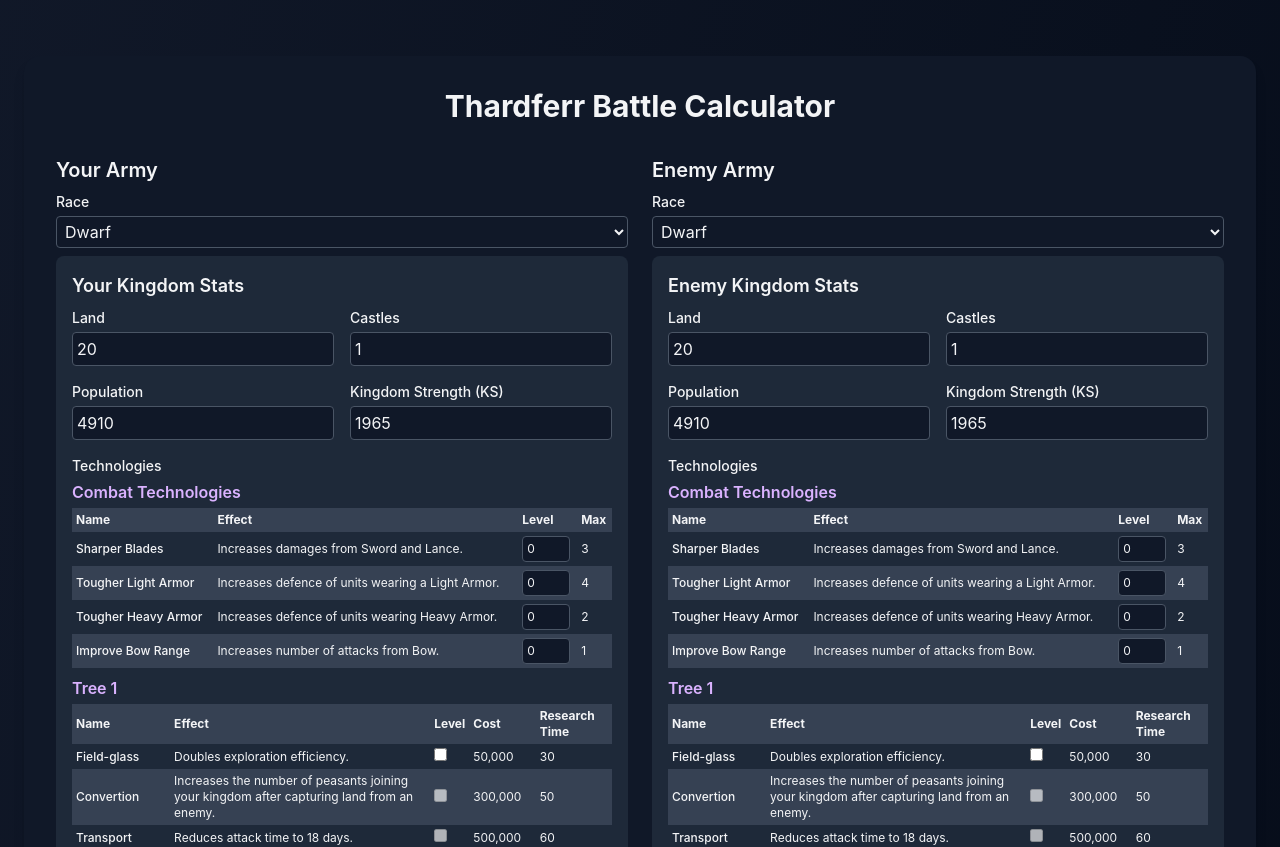
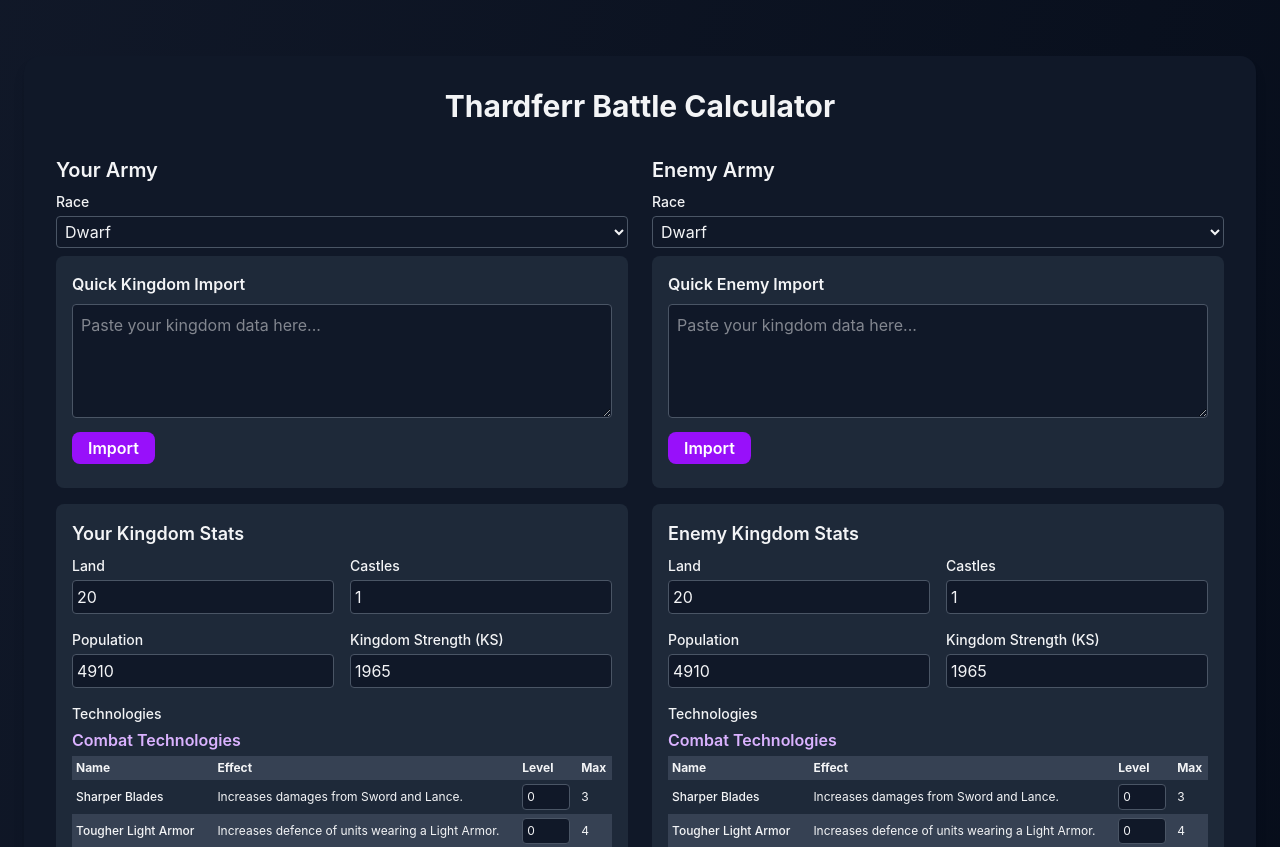
Before and after one commit to ThomasVickers-Regis/thardferr-calculator, a Next.js app: page / in a window 1280 px wide. Shown: the top 847 px of the page. Built offline with nearby package versions, Linux system fonts and the light colour scheme.

Commit message:
importer added

```diff
--- a/app/BuildingTable.tsx
+++ b/app/BuildingTable.tsx
@@ -12,6 +12,8 @@ interface BuildingTableProps {
   setKingdomStats: React.Dispatch<React.SetStateAction<KingdomStats>>;
   ratios: Record<string, number>;
   setRatios: React.Dispatch<React.SetStateAction<Record<string, number>>>;
+  manualOverride?: Record<string, boolean>;
+  setManualOverride?: React.Dispatch<React.SetStateAction<Record<string, boolean>>>;
 }
 
 const DEFAULT_RATIOS: Record<string, number> = {
@@ -30,9 +32,11 @@ const DEFAULT_RATIOS: Record<string, number> = {
   'Castle': 0 // handled separately
 };
 
-const BuildingTable: React.FC<BuildingTableProps> = ({ buildings, setBuildings, land, castles, race, population, setKingdomStats, ratios, setRatios }) => {
+const BuildingTable: React.FC<BuildingTableProps> = ({ buildings, setBuildings, land, castles, race, population, setKingdomStats, ratios, setRatios, manualOverride: propManualOverride, setManualOverride: propSetManualOverride }) => {
   // Manual override state
-  const [manualOverride, setManualOverride] = useState<Record<string, boolean>>({});
+  const [internalManualOverride, internalSetManualOverride] = useState<Record<string, boolean>>({});
+  const manualOverride = propManualOverride || internalManualOverride;
+  const setManualOverride = propSetManualOverride || internalSetManualOverride;
   const prevLandRef = useRef(land);
 
   // Helper: get default ratio for a building
--- /dev/null
+++ b/app/QuickKingdomImport.tsx
@@ -0,0 +1,147 @@
+import React, { useState } from 'react';
+import { Army, Buildings, KingdomStats } from '@/types';
+
+interface QuickKingdomImportProps {
+  setArmy: (army: Army) => void;
+  setBuildings: (buildings: Buildings) => void;
+  setStats: (stats: KingdomStats) => void;
+  army: Army;
+  buildings: Buildings;
+  stats: KingdomStats;
+  label?: string;
+  setRace?: (race: string) => void; // Optional, for auto-detecting race
+  onAfterImport?: (buildings: Buildings, stats: Partial<KingdomStats>, army: Army) => void;
+}
+
+// Known units by race for detection
+const RACE_UNITS: Record<string, string[]> = {
+  Dwarf: ['HammerWheilder', 'AxeMan', 'LightCrossbowman', 'HeavyCrossbowman', 'Shieldbearer', 'Runner'],
+  Elf: ['Swordman', 'Lanceman', 'Caragous', 'Archer', 'EliteArcher', 'Mage'],
+  Gnome: ['Infantry', 'Militia', 'Rider', 'RockThrower', 'Catapult', 'Balista'],
+  Human: ['Infantry', 'Pikeman', 'Archer', 'Knight', 'HeavyInfantry', 'MountedArcher'],
+  Orc: ['Rusher', 'Slother', 'Slinger', 'ShadowWarrior', 'WolfMaster', 'AxeThrower'],
+  Undead: ['SkeletalLegion', 'PhantomArcher', 'DarkKnight', 'AbominationCaragous', 'WraithRider', 'WraithPikeman'],
+};
+
+function detectRace(army: Army): string | null {
+  let bestMatch: string | null = null;
+  let maxMatches = 0;
+  for (const [race, units] of Object.entries(RACE_UNITS)) {
+    let matches = 0;
+    for (const unit of units) {
+      if (army[unit] !== undefined) matches++;
+    }
+    if (matches > maxMatches) {
+      maxMatches = matches;
+      bestMatch = race;
+    }
+  }
+  return bestMatch;
+}
+
+function parseKingdomText(text: string) {
+  const army: Army = {};
+  const buildings: Buildings = {};
+  const stats: Partial<KingdomStats> = {};
+  let errors: string[] = [];
+
+  // Army
+  const armyMatch = text.match(/Army:([\s\S]*?)(?=Buildings:|$)/i);
+  if (armyMatch) {
+    const armyStr = armyMatch[1];
+    const unitPairs = armyStr.split(',');
+    for (const pair of unitPairs) {
+      const m = pair.match(/([A-Za-z ]+):\s*(\d+)/);
+      if (m) {
+        const name = m[1].trim().replace(/\s+/g, '');
+        army[name] = parseInt(m[2], 10);
+      }
+    }
+  } else {
+    errors.push('Could not find Army section.');
+  }
+
+  // Buildings
+  const buildingsMatch = text.match(/Buildings:([\s\S]*?)(?=Resources:|$)/i);
+  if (buildingsMatch) {
+    const bldStr = buildingsMatch[1].replace(/ and /gi, ', ');
+    const bldPairs = bldStr.split(',');
+    for (const pair of bldPairs) {
+      const m = pair.match(/([A-Za-z ]+):\s*(\d+)/);
+      if (m) {
+        let name = m[1].trim();
+        // Normalize to match BUILDING_DATA keys
+        if (name === 'Guard Tower') name = 'Guard Towers';
+        buildings[name] = parseInt(m[2], 10);
+      }
+    }
+  } else {
+    errors.push('Could not find Buildings section.');
+  }
+
+  // Resources
+  const resourcesMatch = text.match(/Resources:([\s\S]*)/i);
+  if (resourcesMatch) {
+    const resStr = resourcesMatch[1];
+    const resPairs = resStr.split(',');
+    for (const pair of resPairs) {
+      const m = pair.match(/([A-Za-z ]+):\s*(\d+)/);
+      if (m) {
+        const name = m[1].trim();
+        stats[name] = parseInt(m[2], 10);
+      }
+    }
+  }
+
+  // Estimate Land if not present
+  if (stats['Land'] === undefined && Object.keys(buildings).length > 0) {
+    const totalBuildings = Object.values(buildings).reduce((a, b) => a + b, 0);
+    stats['Land'] = Math.ceil(totalBuildings / 10);
+  }
+
+  return { army, buildings, stats, errors };
+}
+
+const QuickKingdomImport: React.FC<QuickKingdomImportProps> = ({ setArmy, setBuildings, setStats, label, setRace, onAfterImport }) => {
+  const [input, setInput] = useState('');
+  const [error, setError] = useState<string | null>(null);
+  const handleImport = () => {
+    const { army, buildings, stats, errors } = parseKingdomText(input);
+    if (errors.length > 0) {
+      setError(errors.join(' '));
+      return;
+    }
+    setArmy(army);
+    setBuildings(buildings);
+    setStats({ ...stats } as KingdomStats);
+    if (setRace) {
+      const detected = detectRace(army);
+      if (detected) setRace(detected);
+    }
+    if (onAfterImport) {
+      onAfterImport(buildings, stats, army);
+    }
+    setError(null);
+  };
+  return (
+    <div className="p-4 bg-gray-800 rounded-lg mb-4">
+      <h3 className="text-md font-semibold mb-2">{label || 'Quick Import'}</h3>
+      <textarea
+        className="w-full p-2 rounded bg-gray-900 text-gray-100 border border-gray-600 focus:outline-none focus:ring-2 focus:ring-purple-500 mb-2"
+        rows={4}
+        placeholder="Paste your kingdom data here..."
+        value={input}
+        onChange={e => setInput(e.target.value)}
+      />
+      <button
+        className="bg-purple-600 hover:bg-purple-700 text-white font-semibold py-1 px-4 rounded-lg transition mb-2"
+        onClick={handleImport}
+      >
+        Import
+      </button>
+      {error && <div className="text-red-400 text-xs mt-1">{error}</div>}
+    </div>
+  );
+};
+
+export default QuickKingdomImport;
--- a/app/page.tsx
+++ b/app/page.tsx
@@ -20,6 +20,7 @@ import KingdomSummary from './KingdomSummary';
 import PopulationAssignment from './PopulationAssignment';
 import BattleReport from './BattleReport';
 import EnemyCounterOptimizer from './EnemyCounterOptimizer';
+import QuickKingdomImport from './QuickKingdomImport';
 
 // List of available races
 const RACES = ["Dwarf", "Elf", "Gnome", "Human", "Orc", "Undead"];
@@ -163,6 +164,13 @@ export default function MainApp() {
   // Add building ratios state for each kingdom
   const [yourBuildingRatios, setYourBuildingRatios] = useState<Record<string, number>>({});
   const [enemyBuildingRatios, setEnemyBuildingRatios] = useState<Record<string, number>>({});
+  // Add pendingArmy and pendingBuildings state for import timing
+  const [yourPendingArmy, setYourPendingArmy] = useState<Army | null>(null);
+  const [enemyPendingArmy, setEnemyPendingArmy] = useState<Army | null>(null);
+  const [yourPendingBuildings, setYourPendingBuildings] = useState<Buildings | null>(null);
+  const [enemyPendingBuildings, setEnemyPendingBuildings] = useState<Buildings | null>(null);
+  const [yourManualOverride, setYourManualOverride] = useState<Record<string, boolean>>({});
+  const [enemyManualOverride, setEnemyManualOverride] = useState<Record<string, boolean>>({});
 
   // Handler for simulating the battle
   const handleSimulateBattle = () => {
@@ -250,6 +258,33 @@ export default function MainApp() {
     setEnemyArmy(getDefaultArmy(enemyRace));
   }, [enemyRace]);
 
+  // useEffect to apply pendingBuildings after land update
+  useEffect(() => {
+    if (yourPendingBuildings) {
+      setYourBuildings(yourPendingBuildings);
+      setYourPendingBuildings(null);
+    }
+  }, [yourKingdomStats.Land]);
+  useEffect(() => {
+    if (enemyPendingBuildings) {
+      setEnemyBuildings(enemyPendingBuildings);
+      setEnemyPendingBuildings(null);
+    }
+  }, [enemyKingdomStats.Land]);
+  // useEffect to apply pendingArmy after buildings/land update
+  useEffect(() => {
+    if (yourPendingArmy) {
+      setYourArmy(yourPendingArmy);
+      setYourPendingArmy(null);
+    }
+  }, [yourBuildings, yourKingdomStats.Land]);
+  useEffect(() => {
+    if (enemyPendingArmy) {
+      setEnemyArmy(enemyPendingArmy);
+      setEnemyPendingArmy(null);
+    }
+  }, [enemyBuildings, enemyKingdomStats.Land]);
+
   return (
     <main className="min-h-screen bg-gradient-to-br from-gray-900 to-gray-950 text-gray-100 font-sans p-6 flex flex-col items-center" style={{ fontFamily: 'Inter, sans-serif' }}>
       <div className="w-full max-w-8xl rounded-2xl bg-gray-900 shadow-lg p-8 mt-8">
@@ -271,6 +306,29 @@ export default function MainApp() {
                 ))}
               </select>
             </div>
+            {/* Quick Import for your kingdom */}
+            <QuickKingdomImport
+              setArmy={setYourArmy}
+              setBuildings={setYourBuildings}
+              setStats={setYourKingdomStats}
+              army={yourArmy}
+              buildings={yourBuildings}
+              stats={yourKingdomStats}
+              label="Quick Kingdom Import"
+              setRace={setYourRace}
+              // After import, update castles and building ratios
+              onAfterImport={(buildings: Buildings, stats: Partial<KingdomStats>, army: Army) => {
+                const totalBuildings = buildings ? Object.values(buildings).reduce((a, b) => Number(a) + Number(b), 0) : 0;
+                const land = stats.Land || (totalBuildings ? totalBuildings / 10 : 0);
+                setYourKingdomStats(prev => ({ ...prev, Land: Number(land), Castles: Math.max(1, Math.floor(Number(land)/20)) }));
+                setYourPendingBuildings(buildings);
+                setYourPendingArmy(army);
+                // Set manual override for all imported buildings
+                const overrides: Record<string, boolean> = {};
+                for (const b of Object.keys(buildings)) overrides[b] = true;
+                setYourManualOverride(overrides);
+              }}
+            />
             {/* Move KingdomStatsInput above ArmyInput */}
             <KingdomStatsInput
               kingdomName="Your Kingdom"
@@ -311,6 +369,8 @@ export default function MainApp() {
               setKingdomStats={setYourKingdomStats}
               ratios={yourBuildingRatios}
               setRatios={setYourBuildingRatios}
+              manualOverride={yourManualOverride}
+              setManualOverride={setYourManualOverride}
             />
             <ProjectedProduction
               population={yourPopulation}
@@ -356,6 +416,29 @@ export default function MainApp() {
                 ))}
               </select>
             </div>
+            {/* Quick Import for enemy kingdom */}
+            <QuickKingdomImport
+              setArmy={setEnemyArmy}
+              setBuildings={setEnemyBuildings}
+              setStats={setEnemyKingdomStats}
+              army={enemyArmy}
+              buildings={enemyBuildings}
+              stats={enemyKingdomStats}
+              label="Quick Enemy Import"
+              setRace={setEnemyRace}
+              // After import, update castles and building ratios
+              onAfterImport={(buildings: Buildings, stats: Partial<KingdomStats>, army: Army) => {
+                const totalBuildings = buildings ? Object.values(buildings).reduce((a, b) => Number(a) + Number(b), 0) : 0;
+                const land = stats.Land || (totalBuildings ? totalBuildings / 10 : 0);
+                setEnemyKingdomStats(prev => ({ ...prev, Land: Number(land), Castles: Math.max(1, Math.floor(Number(land)/20)) }));
+                setEnemyPendingBuildings(buildings);
+                setEnemyPendingArmy(army);
+                // Set manual override for all imported buildings
+                const overrides: Record<string, boolean> = {};
+                for (const b of Object.keys(buildings)) overrides[b] = true;
+                setEnemyManualOverride(overrides);
+              }}
+            />
             {/* Move KingdomStatsInput above ArmyInput */}
             <KingdomStatsInput
               kingdomName="Enemy Kingdom"
@@ -396,6 +479,8 @@ export default function MainApp() {
               setKingdomStats={setEnemyKingdomStats}
               ratios={enemyBuildingRatios}
               setRatios={setEnemyBuildingRatios}
+              manualOverride={enemyManualOverride}
+              setManualOverride={setEnemyManualOverride}
             />
             <ProjectedProduction
               population={enemyPopulation}
```
